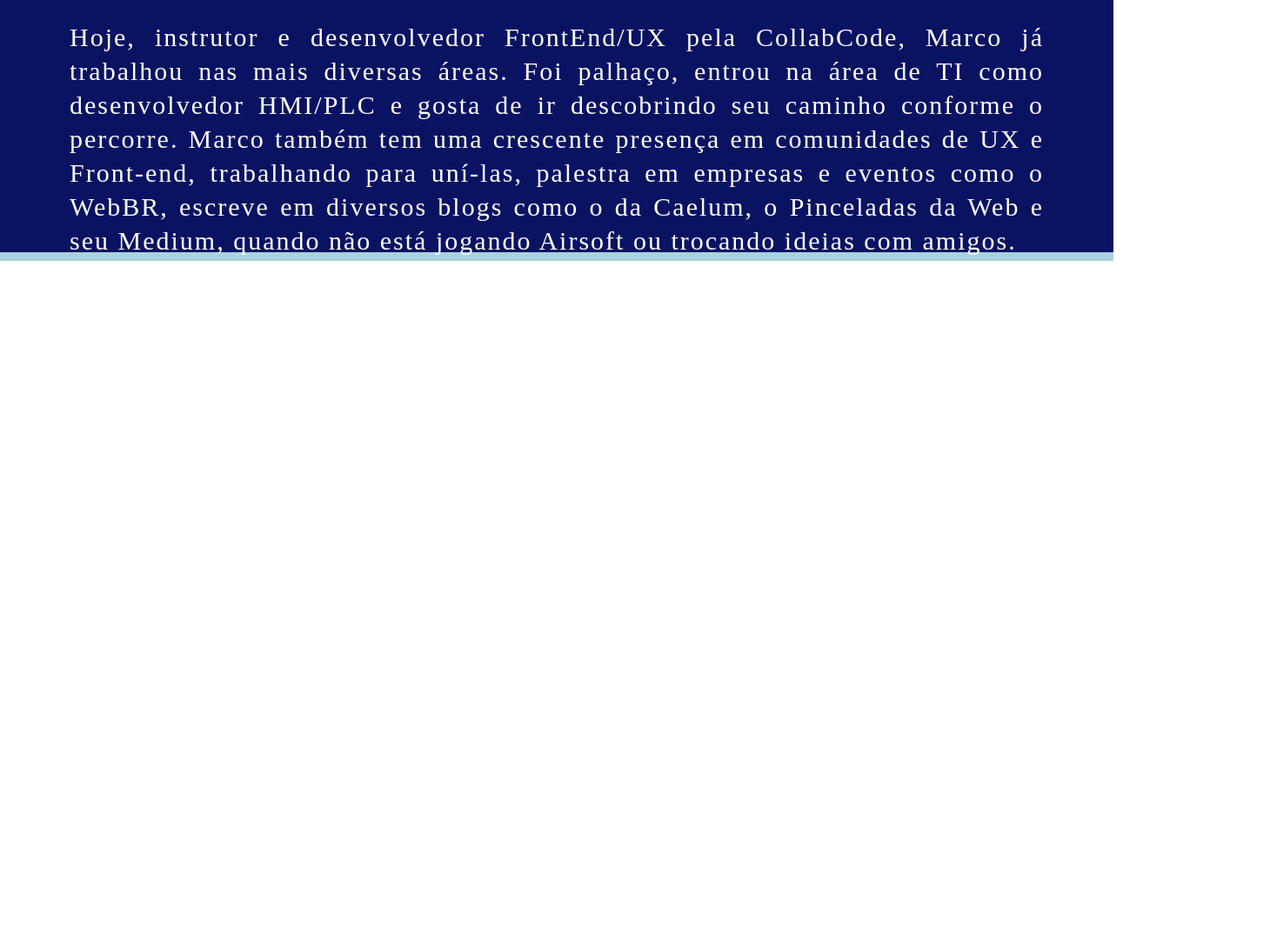
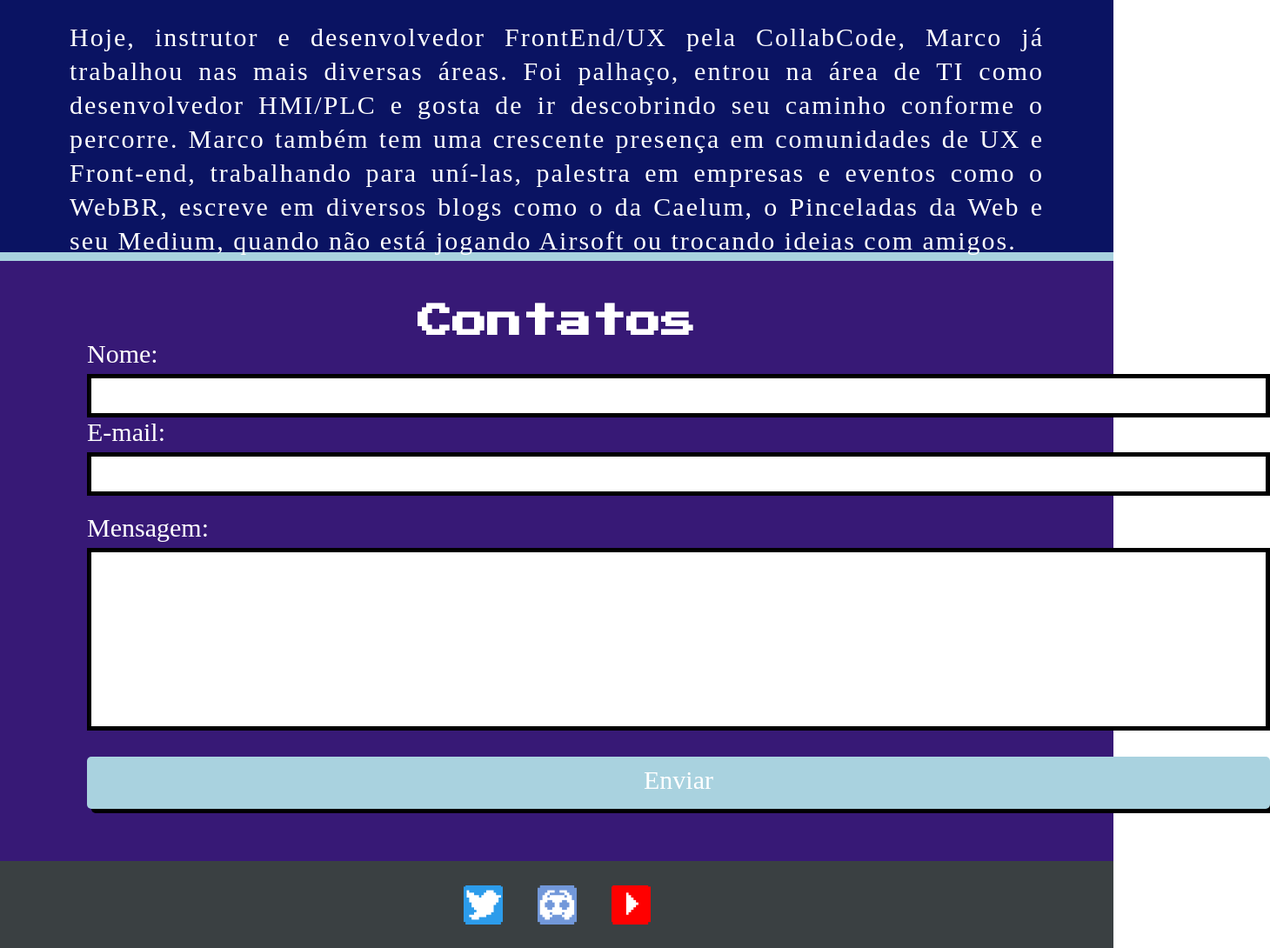
Before and after one commit to tamillycosta/curso-html-css-feliz, a plain HTML site: page index.html in a window 1280 px wide. Shown: the part 2878-3968 px from the top of the page at 87% size, 1460 px wide, since content can reach past the window. Before the commit the page ends 3178 px from the top, so only its background shows below. Drawn offline with Linux system fonts and the light colour scheme; a web font is replaced by a local one.

Commit message:
create the form-section

```diff
--- /dev/null
+++ b/conteudos/form-section.css
@@ -0,0 +1,81 @@
+.last-section{
+    background-color:#371976; ;
+    height: 700px;
+    position: relative;
+    padding-top: 50px;
+    box-sizing: border-box;
+}
+.last-section .main-title{
+    text-align: center;
+}
+
+.footer-style{
+    background-color: #3A4042;
+    width: 100%;
+display: flex;
+align-items: center;
+justify-content: center;
+height: 100px;
+position: absolute;
+top:690px
+}
+
+.logo-position{
+    display: flex;
+    justify-content: space-between;
+    width: 215px;
+    align-items: center;
+}
+
+.form-position{
+    display: flex;
+    flex-direction: column;
+}
+
+.form-itens{
+    display: flex;
+    flex-direction:column;
+    width: 1360px;
+    margin-left: 100px;
+    justify-content: space-between;
+    color: #fff;
+    font-size: 30px;
+    font-weight: 300;
+    font-family: 'Fira Code';
+}
+#email{
+    position: absolute;
+    top: 180px;
+}
+
+#Nome{
+    position: absolute;
+}
+
+#mensagem{
+    position: absolute;
+    top:290px
+}
+
+.form-itens .size{
+    height: 40px;
+    background-color: #fff;
+}
+
+.form-itens .size.-mensagem{
+    height: 200px;
+ margin-top: 60px;
+
+}
+
+ .form-itens .second-btn.-footer{
+    padding: 20px;
+    width: 1360px;
+top: 540px;
+position: absolute;
+font-size: 30px;
+padding-top: 10px;
+background-color: #A9D2DF;
+height: 60px;
+left: 100px
+ }
--- a/index.html
+++ b/index.html
@@ -21,6 +21,7 @@
    <link rel="stylesheet" href="./conteudos/skil-section.css">
    <link rel="stylesheet" href= "./conteudos/project-section.css">
 <link rel="stylesheet" href="./conteudos/about-section.css">
+<link rel="stylesheet" href="conteudos/form-section.css">
 </head>
 
     <body>
@@ -198,6 +199,26 @@
  <p class="descripition"> Hoje, instrutor e desenvolvedor FrontEnd/UX pela CollabCode, Marco já trabalhou nas mais diversas áreas. Foi palhaço, entrou na área de TI como desenvolvedor HMI/PLC e gosta de ir descobrindo seu caminho conforme o percorre. Marco também tem uma crescente presença em comunidades de UX e Front-end, trabalhando para uní-las, palestra em empresas e eventos como o WebBR, escreve em diversos blogs como o da Caelum, o Pinceladas da Web e seu Medium, quando não está jogando Airsoft ou trocando ideias com amigos.</p>
    </section>
 
+   <section class="last-section">
+    <h2 class="main-title">Contatos</h2>
+     <div class="form-position">
+        <form class= form-itens action="getform.php" method="get">
+            <input class= "second-btn -footer" type="submit" value="Enviar">
+         <label id="Nome">Nome:</label> </Nome:p> <input class="size" type="Name" name="Nome" required value=>
+         <label id="email">E-mail:</label><input class="size" type="email" x-moz-errormessage="Por favor, especifique um endereço de e-mail valido." required>
+            <label id="mensagem">Mensagem:</label><input class="size -mensagem" type="text" name="Mensagem" required>
+        </form>
+     </div>
+
+        <footer class="footer-style">
+            <div class="logo-position">
+            <img src="img/twitter 1.png" alt="logo twitter">
+            <img src="img/discord 1.png" alt="logo discord">
+            <img src="img/youtube 1 (1).png" alt="logo youtube">
+        </div>
+        </footer>
+   </section>
+
    <script src="./js/about-section.js"></script>
 </body>
  </html>
```
Also changed, not shown: img/discord 1.png (added), img/twitter 1.png (added), img/youtube 1 (1).png (added).
